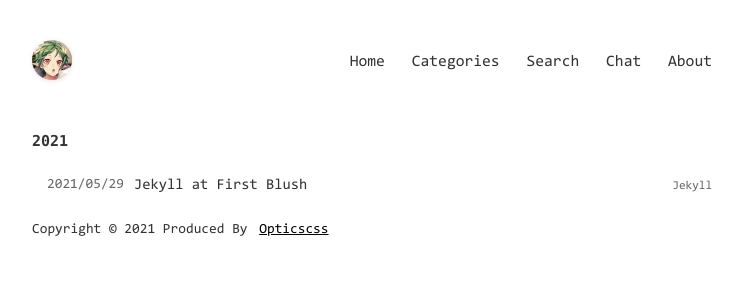
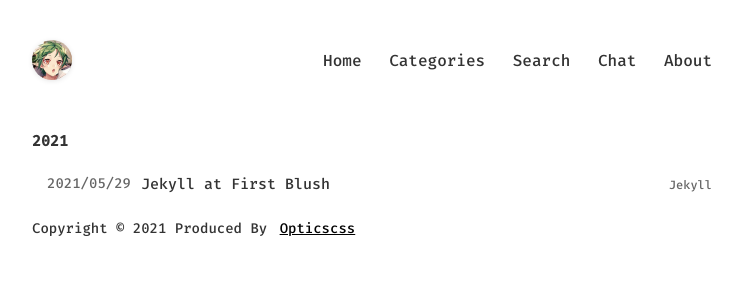
Before and after one commit to Opticcss/Opticcss.github.io, a Jekyll site: the page built from index.html, in a window 1280 px wide. Shown: the top 300 px of the page, without its empty margins (268-1009 px from the left). Built offline with Jekyll 4.4.1, drawn with Linux system fonts in a browser that asks for light colours; some web fonts are replaced; comment, search, counter and statistics services are not loaded.

Commit message:
Update common.css

```diff
--- a/static/css/common.css
+++ b/static/css/common.css
@@ -13,7 +13,7 @@
 @font-face {
   font-family: 'FuraMono';
   font-display: fallback;
-  src: url('../font/FuraMono-Medium Powerline.ttf');
+  src: url('../font/FuraMono-Medium Powerline.otf');
 }
 
 html {
```
